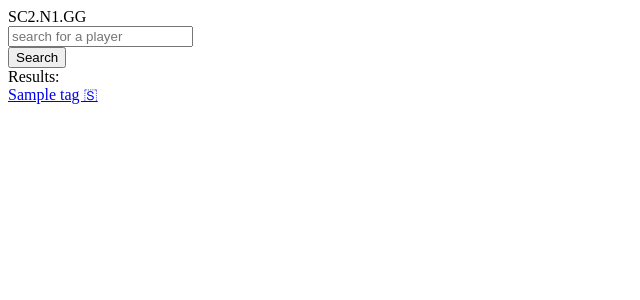
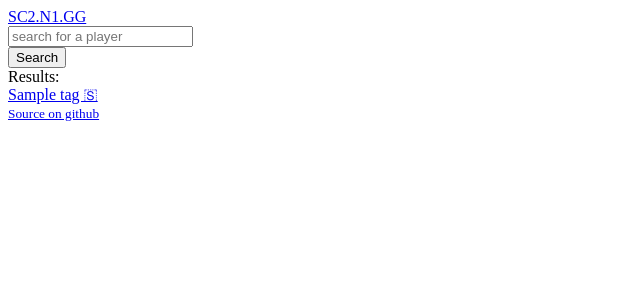
Before and after one commit to nrobinaubertin/sc2-n1-gg, a Symfony app: template templates/index.html.twig in a window 1280 px wide. Shown: the top 300 px of the page, without its empty margins (0-640 px from the left). Run offline with Twig, Linux system fonts and the light colour scheme; the template is opened without the code that fills it: most values are stand-ins (such as "Sample title", 1, 10 or a date in 2020); some libraries are stand-ins or nearby versions.

Commit message:
Add fonts and minor fixes

```diff
--- a/templates/base.html.twig
+++ b/templates/base.html.twig
@@ -10,8 +10,10 @@
         {% block javascripts %}
         {{ encore_entry_script_tags('app') }}
         {% endblock %}
+        {% include 'fonts.html.twig' %}
     </head>
     <body>
         {% block body %}{% endblock %}
+        {% include 'footer.html.twig' %}
     </body>
 </html>
--- /dev/null
+++ b/templates/fonts.html.twig
@@ -0,0 +1,16 @@
+<style>
+    @font-face {
+        font-family: 'Audiowide';
+        font-style: normal;
+        font-weight: 400;
+        src: local('Audiowide Regular'), local('Audiowide-Regular'), url('{{ asset('build/audiowide_regular_latin.woff2') }}') format('woff2');
+        unicode-range: U+0000-00FF, U+0131, U+0152-0153, U+02BB-02BC, U+02C6, U+02DA, U+02DC, U+2000-206F, U+2074, U+20AC, U+2122, U+2191, U+2193, U+2212, U+2215, U+FEFF, U+FFFD;
+    }
+    @font-face {
+        font-family: 'Nunito';
+        font-style: normal;
+        font-weight: 400;
+        src: local('Nunito Regular'), local('Nunito-Regular'), url('{{ asset('build/nunito_regular_latin.woff2') }}') format('woff2');
+        unicode-range: U+0000-00FF, U+0131, U+0152-0153, U+02BB-02BC, U+02C6, U+02DA, U+02DC, U+2000-206F, U+2074, U+20AC, U+2122, U+2191, U+2193, U+2212, U+2215, U+FEFF, U+FFFD;
+    }
+</style>
--- /dev/null
+++ b/templates/footer.html.twig
@@ -0,0 +1,3 @@
+<div class="footer d-flex justify-content-right">
+    <small class="text-muted"><a href="https://github.com/nrobinaubertin/sc2-n1-gg">Source on github</a></small>
+</div>
--- a/templates/index.html.twig
+++ b/templates/index.html.twig
@@ -5,7 +5,7 @@
 <div class="page-container {% if not players %}h-100{% endif %}">
     <div class="d-flex h-100 justify-content-center align-items-center">
         <div class="col-12 col-md-8">
-            <div class="display-4 text-center  {% if players %}mt-5{% endif %} mb-3">SC2.N1.GG</div>
+            <a href="/" class="text-body title"><div class="display-4 text-center{% if players %} mt-5{% endif %} mb-3">SC2.N1.GG</div></a>
             <div class="container">
                 <form action="/" method="get" class="mb-3">
                     <div class="form-group">
--- a/templates/player/base.html.twig
+++ b/templates/player/base.html.twig
@@ -2,6 +2,7 @@
 {% block title %}{{ player.tag }}{% endblock %}
 {% block body %}
     <div class="container mt-5">
+        <a href="/" class="text-body title"><div class="display-4 text-center mb-3">SC2.N1.GG</div></a>
         <form action="/" method="get" class="mb-5">
             <div class="form-group">
                 <div class="input-group">
--- a/templates/player/summary.html.twig
+++ b/templates/player/summary.html.twig
@@ -3,7 +3,7 @@
     <h3>Facts:</h3>
     <div class="row mb-2">
         <div class="col">
-            <table class="table table-striped">
+            <table class="table table-striped table-sm">
                 <tbody>
                     <tr>
                         <th scope="col">Race</th>
@@ -37,7 +37,7 @@
             </table>
         </div>
         <div class="col">
-            <table class="table table-striped">
+            <table class="table table-striped table-sm">
                 <tbody>
                     <tr>
                         <th scope="col">First Match</th>
--- a/webpack.config.js
+++ b/webpack.config.js
@@ -76,6 +76,10 @@
         // only copy files matching this pattern
         //pattern: /\.(png|jpg|jpeg)$/
     })
+
+    .copyFiles({
+        from: './assets/fonts',
+    })
 ;
 
 module.exports = Encore.getWebpackConfig();
```
Also changed, not shown: assets/css/app.scss (+8 -0 lines), assets/fonts/audiowide_regular_latin.woff2 (added), assets/fonts/nunito_regular_latin.woff2 (added), 1 other file.
